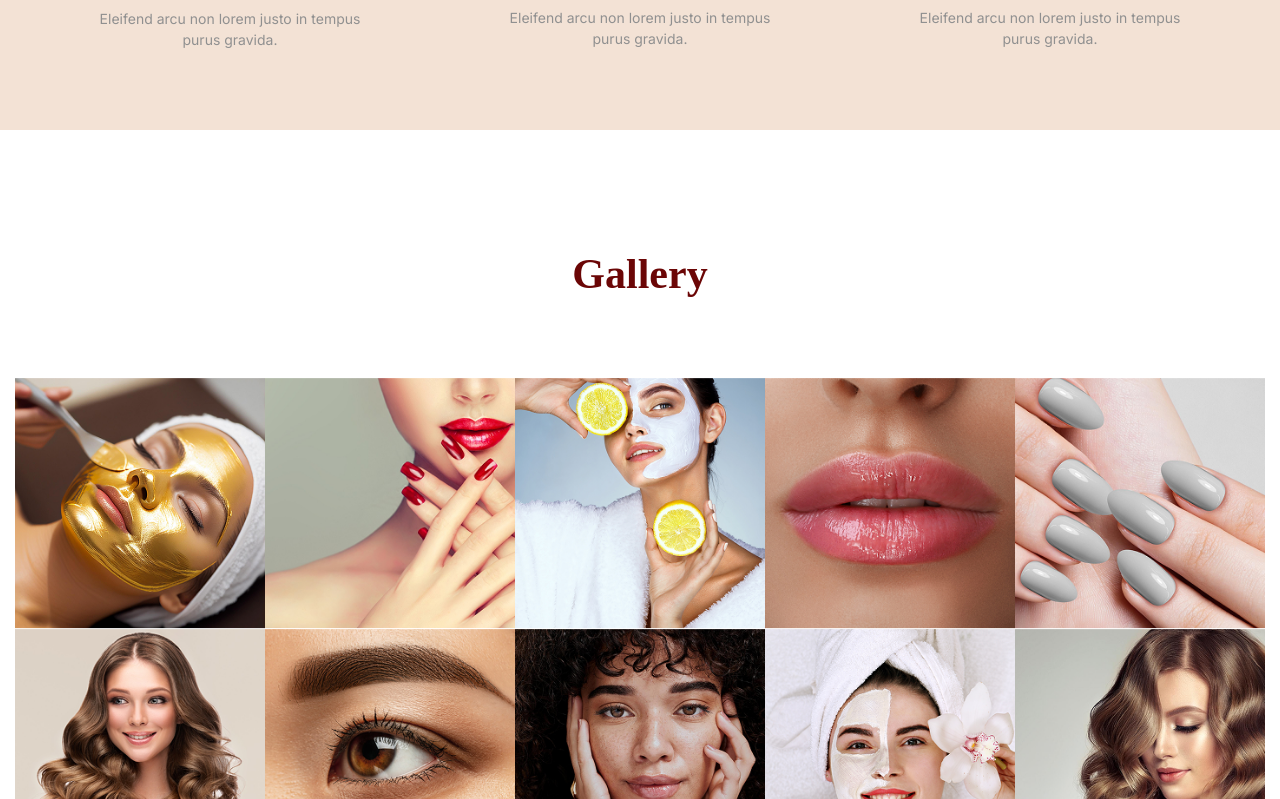
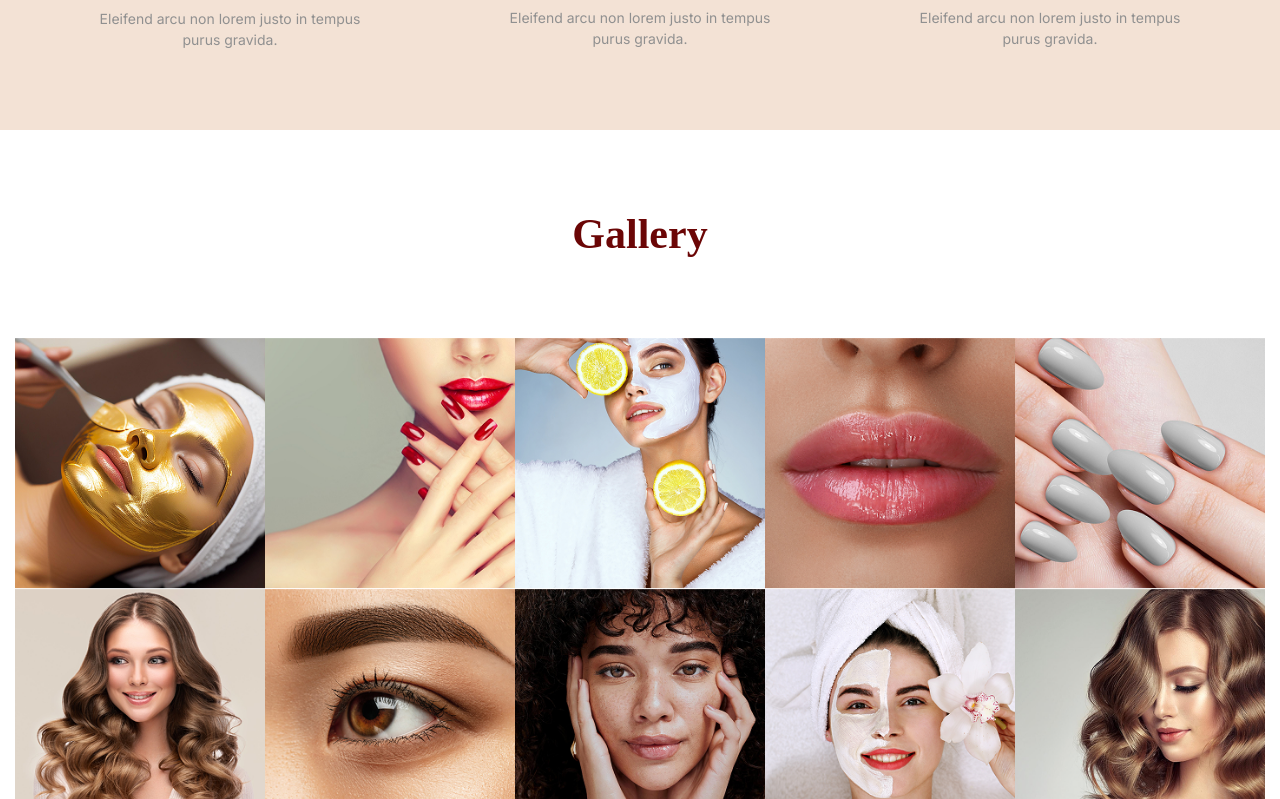
Before and after one commit to Mr-Shehroz/salon, a Next.js app: page / in a window 1280 px wide. Shown: the part 2661-3460 px from the top of the page. Built offline with nearby package versions, Linux system fonts and the light colour scheme; a web font is replaced by a local one.

Commit message:
minor change of padding in the gallery section

```diff
--- a/src/components/gallery.tsx
+++ b/src/components/gallery.tsx
@@ -3,7 +3,7 @@ import React from 'react'
 
 const Gallery = () => {
     return (
-        <section className='bg-white lg:pt-20 pt-10 px-5 2xl:px-0'>
+        <section className='bg-white pt-10 px-5 2xl:px-0'>
             <h2 className='text-[50px] text-center lg:pt-10 pt-5 lg:pb-20 pb-10'>Gallery</h2>
             <div className='flex justify-center items-center flex-wrap lg:flex-nowrap'>
                 <Image src="/1.png" alt="Gallery Image 1" width={378} height={200} className="2xl:w-[378px] xl:w-[250px] md:w-[204px] w-full" />
```
